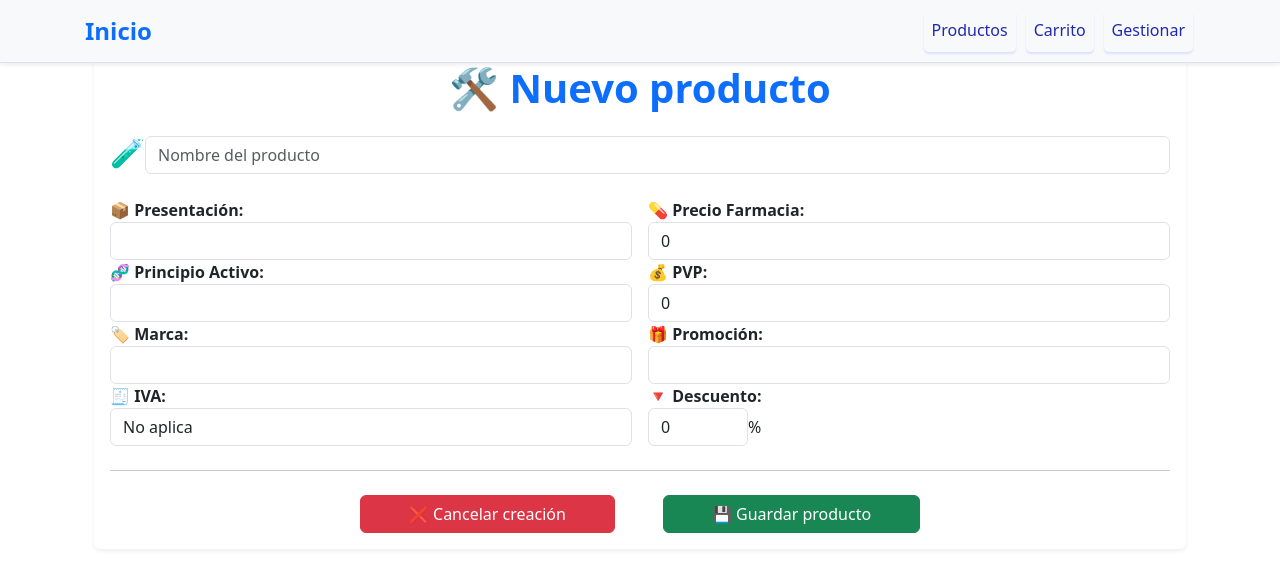
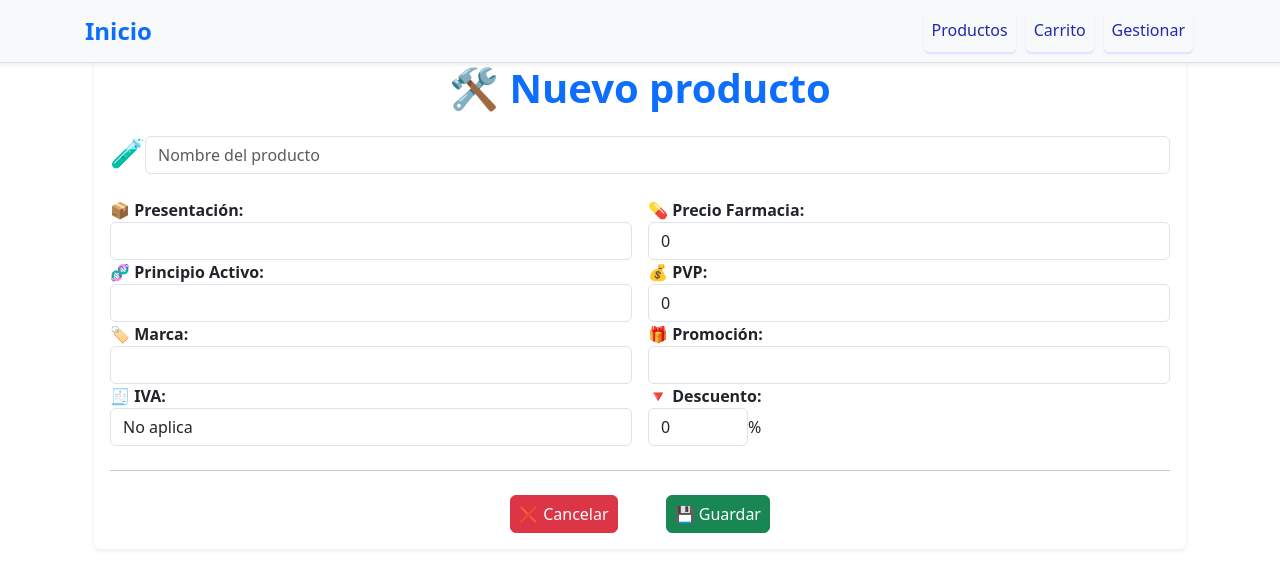
Before and after one commit to AntonioRomeroVelez/pedidosMH_2025, a Vue app: page /crear in a window 1280 px wide. Shown: the top 572 px of the page. Built offline with nearby package versions, Linux system fonts and the light colour scheme.

Commit message:
correcion botones

```diff
--- a/src/views/CrearView.vue
+++ b/src/views/CrearView.vue
@@ -99,11 +99,11 @@
 
         <!-- Botones -->
         <div class="d-flex gap-5 justify-content-center align-items-center">
-          <RouterLink class="btn btn-danger px-5" to="/Productos">
-            ❌ Cancelar creación
+          <RouterLink class="btn btn-danger px-2 sm" to="/Productos">
+            ❌ Cancelar
           </RouterLink>
-          <button class="btn btn-success px-5" @click="guardarCambios">
-            💾 Guardar producto
+          <button class="btn btn-success px-2 sm" @click="guardarCambios">
+            💾 Guardar
           </button>
         </div>
       </div>
--- a/src/views/EditarView.vue
+++ b/src/views/EditarView.vue
@@ -100,20 +100,17 @@
 
         <!-- Botón de regreso -->
         <div class="d-flex gap-5 justify-content-center align-items-center">
-          <div class="text-center mt-4">
           <RouterLink
-              class="btn btn-danger px-5"
+            class="btn btn-danger px-2 sm"
             style="color: white"
             :to="'/producto/' + producto.ID"
           >
-              ❌ Cancelar edición
+            ❌ Cancelar
           </RouterLink>
-          </div>
-          <div class="text-center mt-4">
-            <button class="btn btn-success px-5" @click="guardarCambios">
-              💾 Guardar cambios
+
+          <button class="btn btn-success px-2 sm" @click="guardarCambios">
+            💾 Guardar
           </button>
-          </div>
         </div>
       </div>
     </div>
--- a/src/views/ProductoDetalleView.vue
+++ b/src/views/ProductoDetalleView.vue
@@ -75,14 +75,14 @@
         <div
           class="text-center mt-4 d-flex gap-3 align-content-center justify-content-center"
         >
-          <RouterLink class="btn btn-warning px-5" to="/Productos">
+          <RouterLink class="btn btn-warning px-2 sm" to="/Productos">
             🔙 Regresar
           </RouterLink>
-          <button class="btn btn-danger px-5" @click="eliminarProducto">
-            🗑️ Eliminar producto
+          <button class="btn btn-danger px-2 sm" @click="eliminarProducto">
+            🗑️ Eliminar
           </button>
 
-          <router-link class="btn btn-info px-5" :to="'/editar/' + producto.ID">
+          <router-link class="btn btn-info px-2 sm" :to="'/editar/' + producto.ID">
             ✏️ Editar
           </router-link>
         </div>
```
Also changed, not shown: 19 other files (tests, documents, lock files or other folders). Lines whose indentation alone changed are shown as unchanged.
